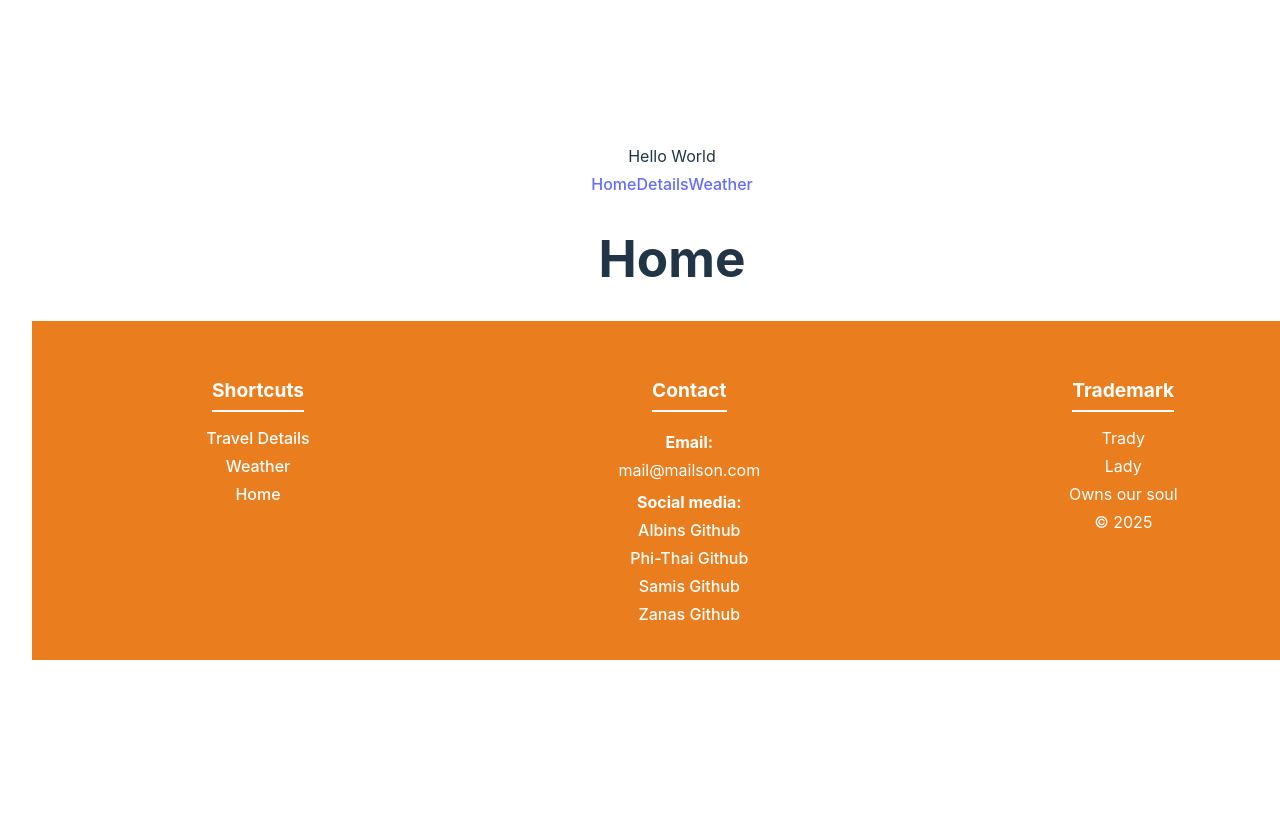
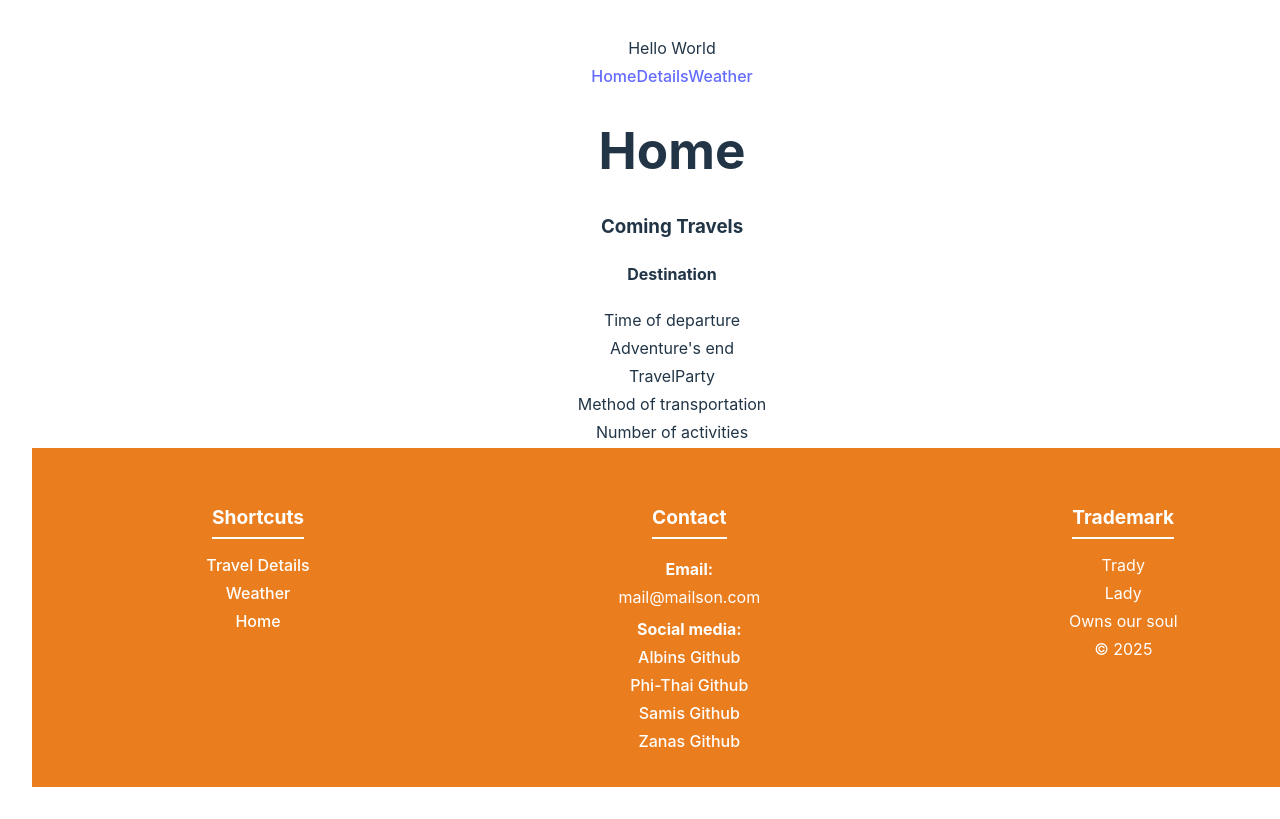
Before and after one commit to Albin-Tenghagen/fullstackPlaner, a React (Vite) app in the folder vite-folder/: page / in a window 1280 px wide. Shown: the top 819 px of the page. Built offline with nearby package versions, Linux system fonts and the light colour scheme.

Commit message:
Travlist section is now implemented but it is blocked, The state of travels need to be implemented for the components to be functionall and not static

```diff
--- a/vite-folder/src/components/FooterFolder/Footer.jsx
+++ b/vite-folder/src/components/FooterFolder/Footer.jsx
@@ -7,7 +7,7 @@ const Footer = () => {
   return (
     <footer>
       <article className="footerArticle">
-        <h4>Shortcuts</h4>
+        <h4 className="footerh4">Shortcuts</h4>
         <Link to="/details" className="footerLink">
           {" "}
           Travel Details
@@ -21,7 +21,7 @@ const Footer = () => {
       </article>
 
       <article className="footerArticle">
-        <h4>Contact</h4>
+        <h4 className="footerh4">Contact</h4>
         <h5>Email:</h5>
         <p>mail@mailson.com</p>
         <h5>Social media:</h5>
@@ -60,7 +60,7 @@ const Footer = () => {
       </article>
 
       <article className="footerArticle">
-        <h4>Trademark</h4>
+        <h4 className="footerh4">Trademark</h4>
         <p>Trady</p>
         <p>Lady</p>
         <p>Owns our soul</p>
--- a/vite-folder/src/components/FooterFolder/footer.css
+++ b/vite-folder/src/components/FooterFolder/footer.css
@@ -16,7 +16,7 @@ footer {
 }
 
 /* Section titles */
-h4 {
+.footerh4 {
   font-size: 1.2rem;
   margin-bottom: 10px;
   border-bottom: 2px solid white;
--- /dev/null
+++ b/vite-folder/src/components/TravelListFolder/TravelItem.jsx
@@ -0,0 +1,16 @@
+// The travelItem component that renders the details of a single TravelItem
+//* @param {Travel} prop - the Travel details passed as a prop
+
+const TravelItem = () => {
+  return (
+    <article className="TravelItem">
+      <h4>Destination</h4>
+      <p>Time of departure</p>
+      <p>Adventure's end</p>
+      <p>TravelParty</p>
+      <p>Method of transportation</p>
+      <p>Number of activities</p>
+    </article>
+  );
+};
+export default TravelItem;
--- /dev/null
+++ b/vite-folder/src/components/TravelListFolder/TravelList.jsx
@@ -0,0 +1,16 @@
+// The TravelList that should render a list of the upcoming travels a person has.
+//* @param An travel array is expected as a prop to render the travelItems in this section
+
+import TravelItem from "./TravelItem";
+const TravelList = () => {
+  return (
+    <section>
+      <h3>Coming Travels</h3>
+      {/* {TravelArray.map((Travel) => (
+        <TravelItem />
+      ))} */}
+      <TravelItem />
+    </section>
+  );
+};
+export default TravelList;
--- a/vite-folder/src/pages/home.jsx
+++ b/vite-folder/src/pages/home.jsx
@@ -1,7 +1,13 @@
 import { React } from "react";
+import TravelList from "../components/TravelListFolder/TravelList";
 
 const Home = () => {
-  return <h1>Home</h1>;
+  return (
+    <>
+      <h1>Home</h1>
+      <TravelList />
+    </>
+  );
 };
 
 export default Home;
```
Also changed, not shown: vite-folder/src/components/TravelListFolder/travelList.css (added).
